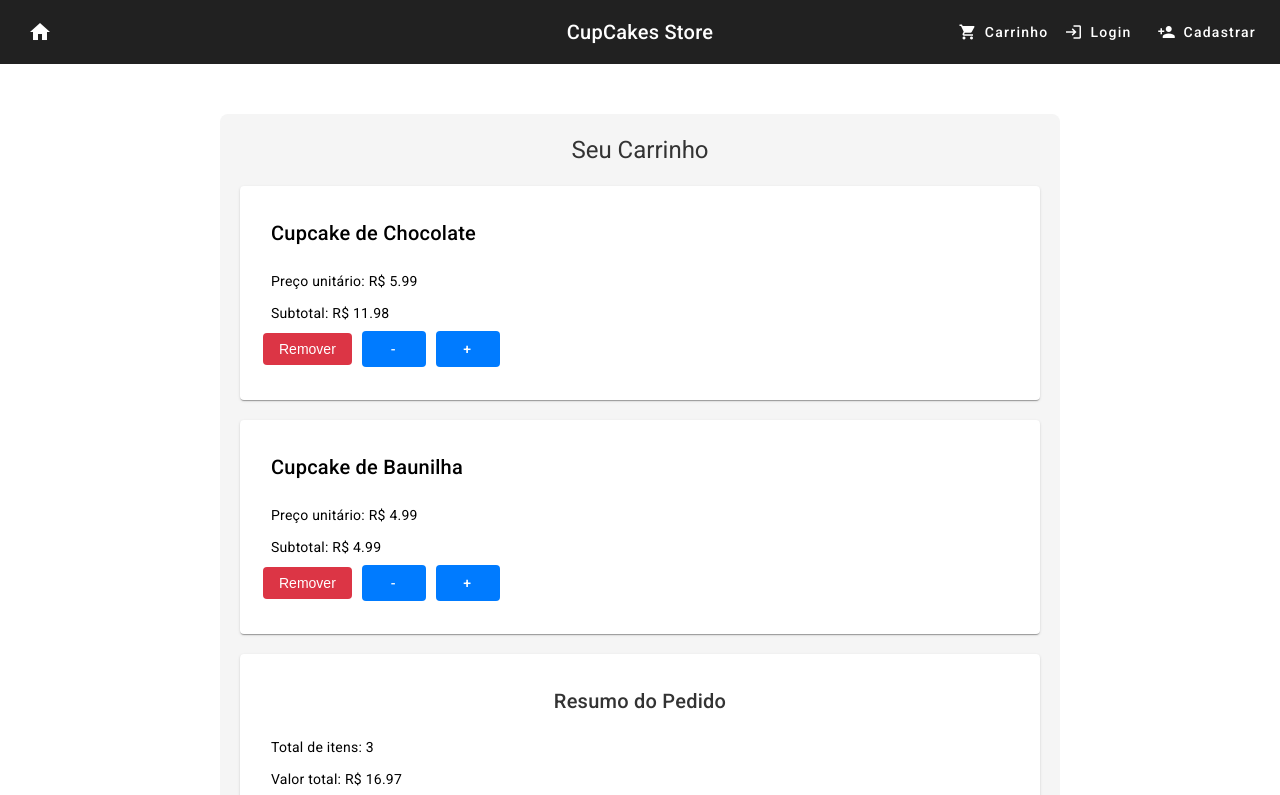
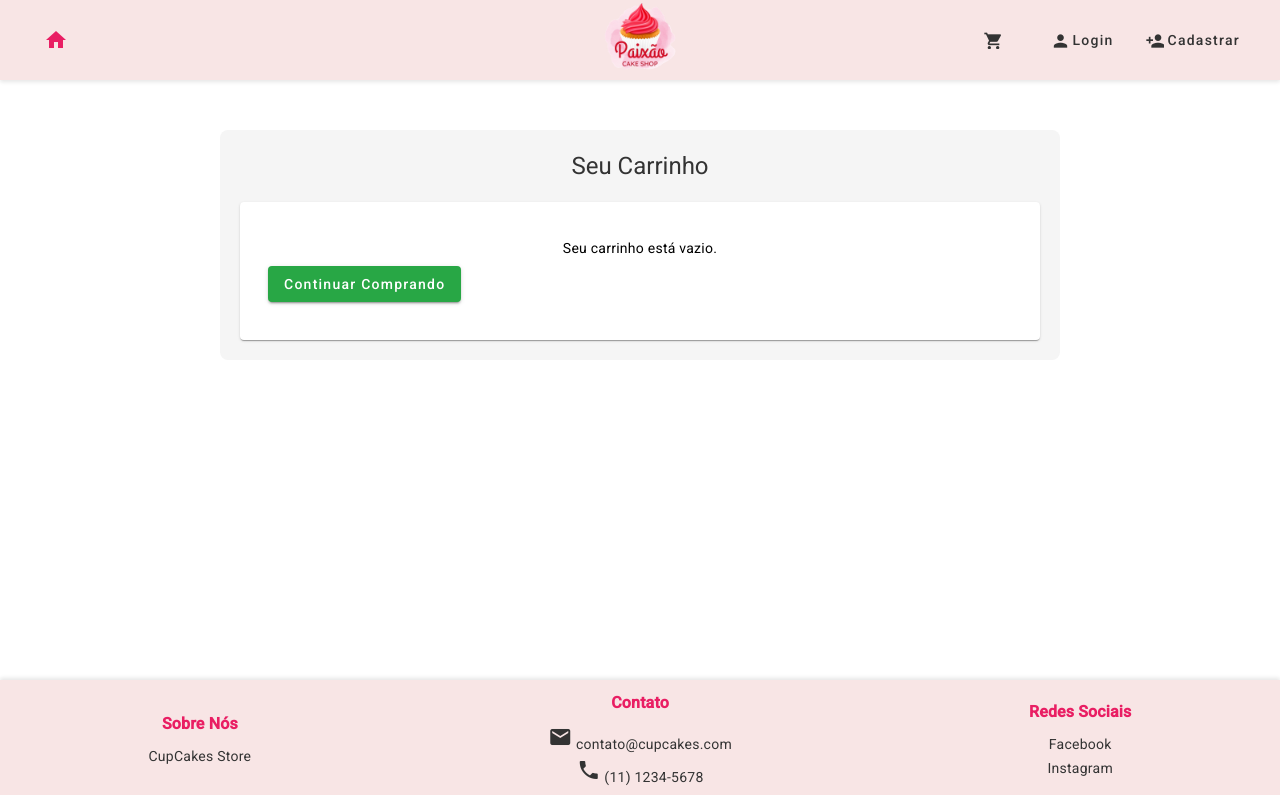
Before and after one commit to lucaspaixaodev/projeto-integrador, an Angular app: page /cart in a window 1280 px wide. Shown: the top 795 px of the page. Built offline with nearby package versions, Linux system fonts and the light colour scheme.

Commit message:
Modificado: estilização

```diff
--- a/src/app/pages/cart/cart.component.html
+++ b/src/app/pages/cart/cart.component.html
@@ -33,7 +33,7 @@
       <p>Seu carrinho está vazio.</p>
     </mat-card-content>
     <mat-card-actions>
-      <button mat-raised-button routerLink="/home" class="continuar-comprando">Continuar Comprando</button>
+      <button mat-raised-button routerLink="/home" class="continuar-comprando" (click)="navigateToHome()">Continuar Comprando</button>
     </mat-card-actions>
   </mat-card>
 </div>
--- a/src/app/pages/cart/cart.component.ts
+++ b/src/app/pages/cart/cart.component.ts
@@ -6,6 +6,9 @@ import { MatCardContent } from '@angular/material/card';
 import { MatCardActions } from '@angular/material/card';
 import { MatCardHeader } from '@angular/material/card';
 import { CommonModule } from '@angular/common';
+import { CartService } from '../../services/cart.service';
+import { Router } from '@angular/router';
+import { inject } from '@angular/core';
 
 interface CartItem {
   id: number;
@@ -30,35 +33,32 @@ interface CartItem {
   styleUrls: ['./cart.component.scss']
 })
 export class CartComponent implements OnInit {
+  router = inject(Router);
   cartItems: CartItem[] = [];
 
-  constructor() { }
+  constructor(private cartService: CartService) { }
 
   ngOnInit(): void {
-    // Aqui você deve carregar os itens do carrinho, possivelmente de um serviço
-    this.cartItems = [
-      { id: 1, name: 'Cupcake de Chocolate', price: 5.99, quantity: 2 },
-      { id: 2, name: 'Cupcake de Baunilha', price: 4.99, quantity: 1 },
-    ];
+    this.cartItems = this.cartService.getCartItems();
   }
 
   removeItem(item: CartItem): void {
-    const index = this.cartItems.indexOf(item);
-    if (index > -1) {
-      this.cartItems.splice(index, 1);
-    }
+    this.cartService.removeFromCart(item.id);
+    this.cartItems = this.cartService.getCartItems();
   }
 
   decreaseQuantity(item: CartItem): void {
     if (item.quantity > 1) {
-      item.quantity--;
+      this.cartService.updateQuantity(item.id, item.quantity - 1);
     } else {
       this.removeItem(item);
     }
+    this.cartItems = this.cartService.getCartItems();
   }
 
   increaseQuantity(item: CartItem): void {
-    item.quantity++;
+    this.cartService.updateQuantity(item.id, item.quantity + 1);
+    this.cartItems = this.cartService.getCartItems();
   }
 
   getTotalItems(): number {
@@ -73,4 +73,9 @@ export class CartComponent implements OnInit {
     // Implemente a lógica de finalização da compra aqui
     console.log('Finalizando a compra...');
   }
+
+  navigateToHome(): void {
+    this.router.navigate(['']);
+  }
+
 }
--- a/src/app/pages/footer/footer.component.html
+++ b/src/app/pages/footer/footer.component.html
@@ -1,16 +1,18 @@
 <footer class="footer">
   <div class="footer-block">
     <h3>Sobre Nós</h3>
-    <p>Sua empresa incrível</p>
+    <p> CupCakes Store</p>
   </div>
-  <div class="footer-block">
-    <h3>Contato</h3>
-    <p>Email: contato&#64;exemplo.com</p>
-    <p>Telefone: (11) 1234-5678</p>
+  <div class="footer-container">
+    <div class="footer-block">
+      <h3>Contato</h3>
+      <p><mat-icon>email</mat-icon> contato&#64;cupcakes.com</p>
+      <p><mat-icon>phone</mat-icon> (11) 1234-5678</p>
+    </div>
   </div>
   <div class="footer-block">
     <h3>Redes Sociais</h3>
-    <p>Facebook</p>
-    <p>Instagram</p>
+    <p> Facebook</p>
+    <p> Instagram</p>
   </div>
 </footer>
--- a/src/app/pages/footer/footer.component.scss
+++ b/src/app/pages/footer/footer.component.scss
@@ -1,24 +1,52 @@
 .footer {
-  background-color: #f8f9fa;
+  background-color: #f8e5e5; // Mesma cor de fundo do header
+  box-shadow: 0 -2px 4px rgba(0, 0, 0, 0.1); // Sombra na parte superior
   padding: 20px 0;
-  margin-top: 30px;
   display: flex;
   justify-content: space-around;
   align-items: center;
+  height: 80px; // Mesma altura do header
 
   .footer-block {
     text-align: center;
 
     h3 {
-      color: #333;
-      font-size: 1.2rem;
-      margin-bottom: 10px;
+      color: #e91e63; // Cor rosa similar ao header
+      font-size: 16px;
+      font-weight: bold;
+      margin-bottom: 8px;
     }
 
     p {
-      color: #666;
-      font-size: 0.9rem;
-      margin: 5px 0;
+      color: #333;
+      font-size: 14px;
+      margin: 4px 0;
+      transition: color 0.3s ease;
+
+      &:hover {
+        color: #e91e63; // Efeito hover similar aos botões do header
+      }
     }
   }
 }
+
+.footer-container {
+  display: flex;
+  justify-content: center;
+  align-items: center;
+  height: 100%;
+}
+
+.contact-block {
+  text-align: center;
+}
+
+.contact-block p {
+  display: flex;
+  align-items: center;
+  justify-content: center;
+}
+
+.contact-block mat-icon {
+  margin-right: 8px;
+}
--- a/src/app/pages/footer/footer.component.ts
+++ b/src/app/pages/footer/footer.component.ts
@@ -1,9 +1,10 @@
 import { Component } from '@angular/core';
+import { MatIconModule } from '@angular/material/icon';
 
 @Component({
   selector: 'app-footer',
   standalone: true,
-  imports: [],
+  imports: [MatIconModule],
   templateUrl: './footer.component.html',
   styleUrl: './footer.component.scss'
 })
--- a/src/app/pages/header/header.component.html
+++ b/src/app/pages/header/header.component.html
@@ -1,21 +1,25 @@
 <mat-toolbar class="header-toolbar">
   <div class="toolbar-container">
-    <button mat-icon-button class="menu-icon left-aligned" aria-label="botao-de-menu" (click)="navigateToHome()">
+    <button mat-icon-button class="home-button" aria-label="botao-de-home" (click)="navigateToHome()">
       <mat-icon>home</mat-icon>
     </button>
-    <span class="app-title center-aligned">CupCakes Store</span>
-    <div class="right-aligned">
-      <button mat-button class="cart-icon" aria-label="botao-de-carrinho" (click)="navigateToCart()">
-        Carrinho <mat-icon>shopping_cart</mat-icon>
+    <div class="logo-container">
+      <img src="assets/images/cupcake-logo.png" alt="CupCakes Store Logo" class="app-logo">
+    </div>
+    <div class="toolbar-actions">
+      <button mat-button class="cart-button" aria-label="botao-de-carrinho" (click)="navigateToCart()">
+        <mat-icon>shopping_cart</mat-icon>
         @if (cartItemCount$ | async) {
           <span class="cart-count">{{ cartItemCount$ | async }}</span>
         }
       </button>
-      <button mat-button class="login-icon" aria-label="botao-de-login" (click)="navigateToLogin()">
-        Login <mat-icon>login</mat-icon>
+      <button mat-button class="auth-button" aria-label="botao-de-login" (click)="navigateToLogin()">
+        <mat-icon>person</mat-icon>
+        <span>Login</span>
       </button>
-      <button mat-button class="register-icon" aria-label="botao-de-cadastro" (click)="navigateToRegister()">
-        Cadastrar <mat-icon>person_add</mat-icon>
+      <button mat-button class="auth-button" aria-label="botao-de-cadastro" (click)="navigateToRegister()">
+        <mat-icon>person_add</mat-icon>
+        <span>Cadastrar</span>
       </button>
     </div>
   </div>
--- a/src/app/pages/header/header.component.scss
+++ b/src/app/pages/header/header.component.scss
@@ -1,26 +1,83 @@
 .header-toolbar {
+  background-color: #f8e5e5; // Cor de fundo suave para uma loja de cupcakes
+  box-shadow: 0 2px 4px rgba(0, 0, 0, 0.1);
+  height: 80px; // Altura fixa para o cabeçalho
+
   .toolbar-container {
     display: flex;
     justify-content: space-between;
     align-items: center;
     width: 100%;
+    height: 100%;
+    padding: 0 16px;
+    position: relative; // Adicionado para posicionamento absoluto da logo
   }
 
-  .left-aligned {
-    margin-right: auto;
+  .home-button {
+    color: #e91e63; // Cor rosa para o ícone de casa
   }
 
-  .center-aligned {
-    position: absolute;
-    left: 50%;
-    transform: translateX(-50%);
+  .logo-container {
+    position: absolute; // Posicionamento absoluto
+    left: 50%; // Centraliza horizontalmente
+    top: 50%; // Centraliza verticalmente
+    transform: translate(-50%, -50%); // Ajusta o centro exato
+    z-index: 1; // Garante que a logo fique acima dos outros elementos
+
+    .app-logo {
+      height: 100px; // Tamanho reduzido para se adequar melhor ao cabeçalho
+      object-fit: contain;
+      transition: transform 0.3s ease, filter 0.3s ease; // Adicionada transição suave
+
+      &:hover {
+        transform: scale(1.05); // Efeito de hover mais sutil
+        filter: brightness(1.1); // Aumenta levemente o brilho ao passar o mouse
+      }
+    }
+
+    .logo-text {
+      margin-left: 10px;
+      font-size: 18px;
+      font-weight: bold;
+      color: #e91e63;
+    }
   }
 
-  .right-aligned {
-    margin-left: auto;
+  .toolbar-actions {
+    display: flex;
+    align-items: center;
+    margin-left: auto; // Empurra as ações para a direita
   }
 
-  .register-icon {
-    margin-left: 10px;
+  .cart-button, .auth-button {
+    margin-left: 16px;
+    color: #333;
+    font-size: 14px; // Tamanho de fonte reduzido
+
+    mat-icon {
+      margin-right: 4px;
+      font-size: 20px; // Tamanho do ícone ajustado
+    }
+  }
+
+  .cart-button {
+    position: relative;
+
+    .cart-count {
+      position: absolute;
+      top: -8px;
+      right: -8px;
+      background-color: #e91e63;
+      color: white;
+      border-radius: 50%;
+      padding: 2px 6px;
+      font-size: 12px;
+    }
+  }
+
+  .auth-button {
+    &:hover {
+      background-color: rgba(233, 30, 99, 0.1); // Cor rosa suave no hover
+    }
   }
 }
--- a/src/app/pages/home/home.component.html
+++ b/src/app/pages/home/home.component.html
@@ -8,7 +8,7 @@
     </div>
     <div class="card-footer">
       <button class="btn btn-primary" (click)="addToCart(product)">Adicionar ao Carrinho</button>
-      <button class="btn btn-success">Comprar Agora</button>
+      <button class="btn btn-success" (click)="buyNow(product)">Comprar Agora</button>
     </div>
   </div>
 </div>
--- a/src/app/pages/home/home.component.ts
+++ b/src/app/pages/home/home.component.ts
@@ -1,6 +1,7 @@
 import { Component, inject } from '@angular/core';
 import { CommonModule } from '@angular/common';
 import { CartService } from '../../services/cart.service';
+import { Router } from '@angular/router';
 
 @Component({
   selector: 'app-home',
@@ -11,6 +12,7 @@ import { CartService } from '../../services/cart.service';
 })
 export class HomeComponent {
   public cartService = inject(CartService);
+  private router = inject(Router);
 
   public products = [
     { id: 1, name: 'Cupcake de Chocolate', price: 9.99, image: 'assets/images/cupcake-chocolate.jpg' },
@@ -23,4 +25,9 @@ export class HomeComponent {
   addToCart(product: { id: number, name: string, price: number }) {
     this.cartService.addToCart(product);
   }
+
+  buyNow(product: any) {
+    this.cartService.addToCart(product);
+    this.router.navigate(['/cart']);
+  }
 }
--- a/src/app/services/cart.service.ts
+++ b/src/app/services/cart.service.ts
@@ -35,6 +35,26 @@ export class CartService {
     this._updateCartItemCount();
   }
 
+  public removeFromCart(productId: number) {
+    const index = this._cartItems.findIndex(item => item.id === productId);
+    if (index > -1) {
+      this._cartItems.splice(index, 1);
+      this._updateCartItemCount();
+    }
+  }
+
+  public updateQuantity(productId: number, quantity: number) {
+    const item = this._cartItems.find(item => item.id === productId);
+    if (item) {
+      item.quantity = quantity;
+      if (item.quantity <= 0) {
+        this.removeFromCart(productId);
+      } else {
+        this._updateCartItemCount();
+      }
+    }
+  }
+
   private _updateCartItemCount() {
     const count = this._cartItems.reduce((total, item) => total + item.quantity, 0);
     this._cartItemCount.next(count);
```
Also changed, not shown: src/assets/images/cupcake-logo.png (added).
